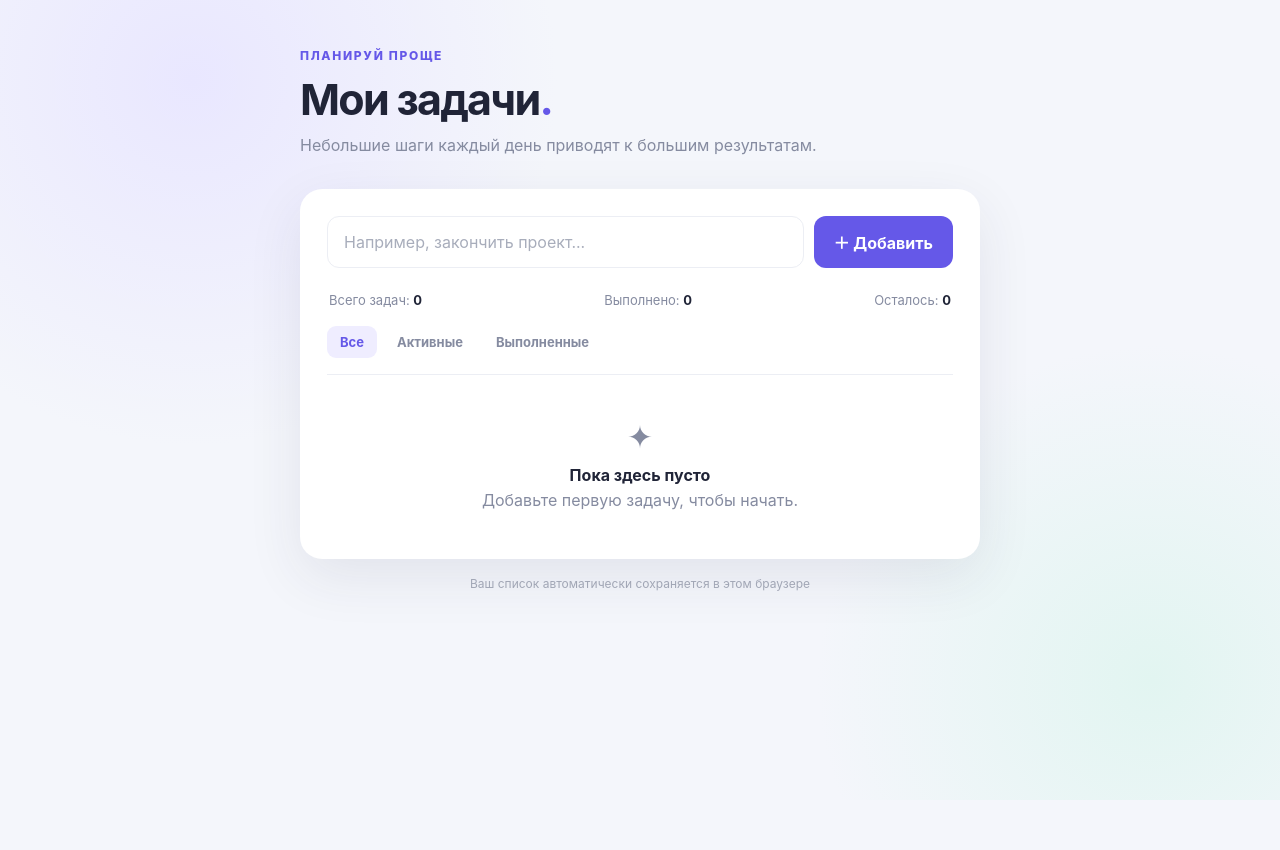
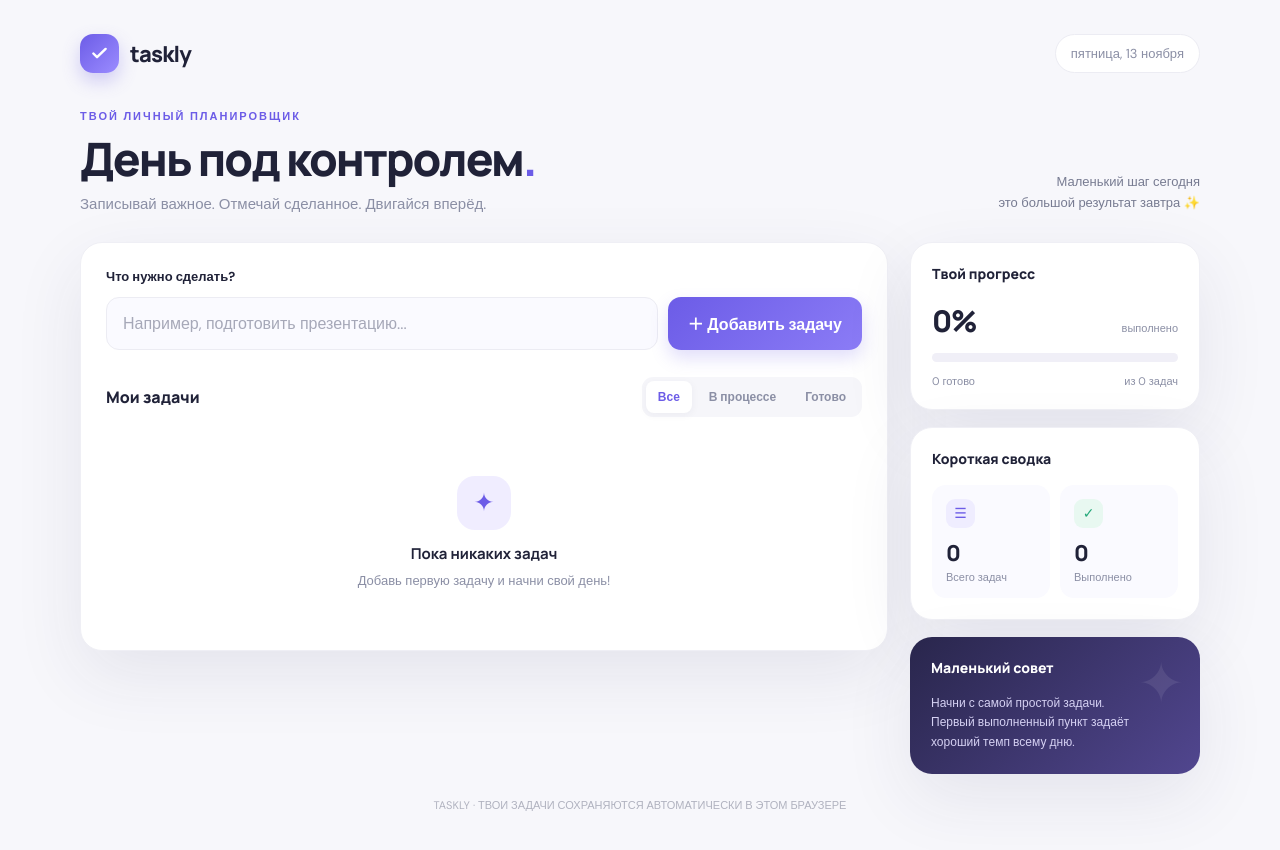
Before and after one commit to alexei258000-ui/-, a plain HTML site: page index.html in a window 1280 px wide. Before the commit the page ends 800 px from the top, so only its background shows below. Drawn offline with Linux system fonts and the light colour scheme.

Commit message:
index.html

```diff
--- a/index.html
+++ b/index.html
@@ -3,239 +3,150 @@
 <head>
 <meta charset="UTF-8">
 <meta name="viewport" content="width=device-width, initial-scale=1.0">
-  <title>Мои задачи — To-Do List</title>
+<meta name="theme-color" content="#f7f7fb">
+<title>Taskly — твой день под контролем</title>
 <style>
-    :root {
-      --bg: #f4f6fb;
-      --card: #ffffff;
-      --text: #202437;
-      --muted: #858ba0;
-      --accent: #6558e8;
-      --accent-light: #efedff;
-      --line: #eceef4;
-      --danger: #e45b6a;
-      --shadow: 0 18px 55px rgba(39, 43, 77, .09);
-    }
-    * { box-sizing: border-box; }
-    body {
-      margin: 0; min-height: 100vh; padding: 48px 18px;
-      background: radial-gradient(circle at 15% 10%, #e9e7ff 0, transparent 28%),
-                  radial-gradient(circle at 90% 85%, #e2f5f1 0, transparent 25%), var(--bg);
-      color: var(--text); font-family: Inter, -apple-system, BlinkMacSystemFont, "Segoe UI", sans-serif;
-    }
-    .app { width: min(100%, 680px); margin: 0 auto; }
-    .eyebrow { color: var(--accent); font-size: 12px; font-weight: 800; letter-spacing: .14em; text-transform: uppercase; }
-    h1 { margin: 10px 0 8px; font-size: clamp(32px, 6vw, 43px); letter-spacing: -.04em; }
-    .subtitle { margin: 0; color: var(--muted); line-height: 1.6; }
-    .panel {
-      margin-top: 30px; padding: 26px; background: var(--card); border: 1px solid rgba(255,255,255,.8);
-      border-radius: 22px; box-shadow: var(--shadow);
-    }
-    .input-row { display: flex; gap: 10px; }
-    input[type="text"] {
-      flex: 1; min-width: 0; padding: 15px 16px; border: 1px solid var(--line); border-radius: 12px;
-      outline: none; color: var(--text); font: inherit; transition: .2s;
-    }
-    input[type="text"]:focus { border-color: var(--accent); box-shadow: 0 0 0 3px rgba(101,88,232,.12); }
-    input::placeholder { color: #a8adbb; }
-    button { font: inherit; cursor: pointer; border: 0; }
-    .add-btn {
-      padding: 0 20px; border-radius: 12px; color: white; background: var(--accent);
-      font-weight: 700; transition: transform .15s, background .15s;
-    }
-    .add-btn:hover { background: #5548d5; transform: translateY(-1px); }
-    .stats { display: flex; justify-content: space-between; gap: 12px; margin: 24px 2px 18px; color: var(--muted); font-size: 13px; }
-    .stats strong { color: var(--text); }
-    .filters { display: flex; gap: 7px; padding-bottom: 16px; border-bottom: 1px solid var(--line); }
-    .filter {
-      padding: 8px 13px; border-radius: 9px; color: var(--muted); background: transparent;
-      font-size: 13px; font-weight: 650; transition: .15s;
-    }
-    .filter:hover { background: #f6f5ff; color: var(--accent); }
-    .filter.active { color: var(--accent); background: var(--accent-light); }
-    ul { list-style: none; margin: 8px 0 0; padding: 0; }
-    .task {
-      display: flex; align-items: center; gap: 13px; padding: 15px 5px;
-      border-bottom: 1px solid #f1f2f6; animation: appear .2s ease-out;
-    }
-    .task:last-child { border-bottom: 0; }
-    @keyframes appear { from { opacity: 0; transform: translateY(5px); } to { opacity: 1; transform: translateY(0); } }
-    .check {
-      width: 21px; height: 21px; flex: 0 0 21px; border: 1.7px solid #c9cddd; border-radius: 7px;
-      display: grid; place-items: center; background: white; color: white; transition: .15s;
-    }
-    .check:hover { border-color: var(--accent); }
-    .task.done .check { background: var(--accent); border-color: var(--accent); }
-    .check svg { width: 13px; height: 13px; }
-    .task-text { flex: 1; overflow-wrap: anywhere; line-height: 1.45; }
-    .task.done .task-text { color: #a3a8b6; text-decoration: line-through; }
-    .delete {
-      width: 34px; height: 34px; border-radius: 9px; color: #a8adbb; background: transparent;
-      font-size: 20px; opacity: .65; transition: .15s;
-    }
-    .delete:hover { color: var(--danger); background: #fff0f1; opacity: 1; }
-    .empty { padding: 35px 12px 22px; text-align: center; color: var(--muted); }
-    .empty-icon { font-size: 31px; margin-bottom: 10px; }
-    .empty strong { display: block; color: var(--text); margin-bottom: 5px; }
-    .footer { margin-top: 17px; text-align: center; color: #a1a6b5; font-size: 12px; }
-    @media (max-width: 480px) {
-      body { padding: 30px 14px; }
-      .panel { padding: 19px 16px; border-radius: 18px; }
-      .input-row { flex-direction: column; }
-      .add-btn { padding: 14px; }
-      .stats { font-size: 12px; }
-    }
+@import url('https://fonts.googleapis.com/css2?family=DM+Sans:wght@400;500;600;700;800&family=Manrope:wght@400;500;600;700;800&display=swap');
+:root{--ink:#202238;--muted:#8b8fa5;--line:#ececf3;--purple:#6c5ce7;--purple2:#8b7cf6;--lav:#f0edff;--bg:#f7f7fb;--white:#fff;--green:#24a879;--red:#e56b78;--shadow:0 24px 70px rgba(42,39,89,.09)}
+*{box-sizing:border-box}body{margin:0;background:var(--bg);color:var(--ink);font-family:'DM Sans',sans-serif;min-height:100vh}
+button,input{font:inherit}button{cursor:pointer}
+.shell{max-width:1180px;margin:auto;padding:34px 30px 50px}
+.topbar{display:flex;align-items:center;justify-content:space-between;margin-bottom:36px}
+.brand{display:flex;align-items:center;gap:11px;font:800 22px Manrope,sans-serif;letter-spacing:-.8px}
+.brand-mark{width:39px;height:39px;border-radius:13px;background:linear-gradient(135deg,var(--purple),#9b8cff);display:grid;place-items:center;color:#fff;box-shadow:0 8px 18px #7568e64d}
+.brand-mark svg{width:21px}
+.date-pill{padding:10px 15px;background:#fff;border:1px solid var(--line);border-radius:30px;color:var(--muted);font-size:13px}
+.hero{display:flex;justify-content:space-between;align-items:flex-end;gap:24px;margin-bottom:28px}
+.kicker{font-size:11px;font-weight:800;letter-spacing:2px;text-transform:uppercase;color:var(--purple);margin-bottom:10px}
+h1{font:800 clamp(32px,5vw,46px)/1.12 Manrope,sans-serif;letter-spacing:-2px;margin:0 0 9px}
+.sub{color:var(--muted);font-size:15px;margin:0}
+.hero-note{color:#777b91;font-size:13px;text-align:right;line-height:1.6}
+.layout{display:grid;grid-template-columns: minmax(0,1fr) 290px;gap:22px;align-items:start}
+.main-card,.side-card{background:var(--white);border:1px solid #efeff5;border-radius:22px;box-shadow:var(--shadow)}
+.main-card{padding:25px}
+.add-label{font-size:13px;font-weight:700;margin:0 0 12px}
+.add-row{display:flex;gap:10px}
+.task-input{flex:1;min-width:0;border:1px solid var(--line);background:#fafaff;border-radius:13px;padding:15px 16px;outline:none;color:var(--ink);transition:.2s}
+.task-input:focus{border-color:#a69cf5;box-shadow:0 0 0 4px #6c5ce714;background:#fff}
+.task-input::placeholder{color:#a6a8b8}
+.add-btn{border:0;border-radius:13px;padding:0 20px;color:#fff;font-weight:700;background:linear-gradient(135deg,var(--purple),var(--purple2));box-shadow:0 8px 17px #7669e638;transition:.2s}
+.add-btn:hover{transform:translateY(-2px);box-shadow:0 11px 22px #7669e64a}
+.toolbar{display:flex;justify-content:space-between;align-items:center;gap:12px;margin:27px 0 14px}
+.section-title{font:800 16px Manrope,sans-serif}
+.filters{display:flex;gap:5px;background:#f6f6fa;padding:4px;border-radius:11px}
+.filter{border:0;background:transparent;color:var(--muted);padding:8px 12px;border-radius:8px;font-size:12px;font-weight:700}
+.filter.active{background:#fff;color:var(--purple);box-shadow:0 2px 8px #25234b0d}
+.task-list{list-style:none;padding:0;margin:0}
+.task{display:flex;align-items:center;gap:13px;padding:15px 5px;border-top:1px solid #f1f1f6;animation:rise .2s ease}
+@keyframes rise{from{opacity:0;transform:translateY(5px)}to{opacity:1;transform:none}}
+.check{width:22px;height:22px;flex:0 0 22px;border:1.7px solid #d4d5e1;border-radius:7px;background:#fff;display:grid;place-items:center;color:#fff;transition:.18s}
+.check:hover{border-color:var(--purple)}
+.task.done .check{background:var(--green);border-color:var(--green)}
+.check svg{width:14px;height:14px}
+.task-copy{flex:1;min-width:0}
+.task-name{font-size:14px;line-height:1.45;overflow-wrap:anywhere}
+.task.done .task-name{color:#a5a7b5;text-decoration:line-through}
+.task-meta{font-size:11px;color:#a4a6b5;margin-top:4px}
+.delete{border:0;background:transparent;color:#b5b7c4;width:34px;height:34px;border-radius:9px;font-size:20px;opacity:.7}
+.delete:hover{background:#fff0f1;color:var(--red);opacity:1}
+.empty{text-align:center;padding:45px 12px 35px;color:var(--muted)}
+.empty-emoji{width:54px;height:54px;border-radius:18px;background:var(--lav);color:var(--purple);display:grid;place-items:center;font-size:25px;margin:0 auto 13px}
+.empty strong{display:block;color:var(--ink);font:700 15px Manrope;margin-bottom:5px}
+.empty span{font-size:13px}
+.side{display:grid;gap:17px}
+.side-card{padding:21px}
+.side-heading{font:800 14px Manrope;margin:0 0 17px}
+.progress-top{display:flex;align-items:baseline;justify-content:space-between;margin-bottom:12px}
+.progress-number{font:800 30px Manrope;letter-spacing:-1.5px}
+.progress-caption{font-size:11px;color:var(--muted)}
+.progress-track{height:9px;background:#f0eff7;border-radius:20px;overflow:hidden}
+.progress-fill{height:100%;width:0;background:linear-gradient(90deg,var(--purple),#a394ff);border-radius:20px;transition:width .3s}
+.progress-foot{display:flex;justify-content:space-between;margin-top:12px;font-size:11px;color:var(--muted)}
+.stat-grid{display:grid;grid-template-columns:1fr 1fr;gap:10px}
+.stat{padding:14px;border-radius:14px;background:#fafaff}
+.stat-icon{width:29px;height:29px;border-radius:9px;display:grid;place-items:center;margin-bottom:10px;font-size:14px}
+.stat:nth-child(1) .stat-icon{background:#efedff;color:var(--purple)}.stat:nth-child(2) .stat-icon{background:#e8f8f1;color:var(--green)}
+.stat-num{font:800 22px Manrope}.stat-label{font-size:11px;color:var(--muted);margin-top:2px}
+.tip{background:linear-gradient(135deg,#29264c,#51468f);color:#fff;border:0;overflow:hidden;position:relative}
+.tip:after{content:"✦";position:absolute;right:15px;top:9px;font-size:57px;color:#ffffff16}
+.tip .side-heading{color:#fff}.tip p{font-size:12px;line-height:1.65;color:#d5d1f3;margin:0;max-width:210px}
+.footer{text-align:center;color:#b0b2bf;font-size:11px;margin-top:24px}
+@media(max-width:820px){.layout{grid-template-columns:1fr}.side{grid-template-columns:1fr 1fr}.tip{grid-column:1/-1}}
+@media(max-width:560px){.shell{padding:22px 14px 35px}.topbar{margin-bottom:27px}.hero{display:block}.hero-note{display:none}.main-card{padding:18px 15px}.add-row{flex-direction:column}.add-btn{padding:14px}.toolbar{align-items:flex-start;flex-direction:column}.filters{width:100%}.filter{flex:1}.side{grid-template-columns:1fr 1fr}.side-card{padding:17px}.tip{grid-column:1/-1}.date-pill{font-size:11px;padding:8px 11px}}
 </style>
 </head>
 <body>
-  <main class="app">
-    <div class="eyebrow">Планируй проще</div>
-    <h1>Мои задачи<span style="color:var(--accent)">.</span></h1>
-    <p class="subtitle">Небольшие шаги каждый день приводят к большим результатам.</p>
-
-    <section class="panel" aria-label="Список задач">
-      <form class="input-row" id="task-form">
-        <input id="task-input" type="text" placeholder="Например, закончить проект..." maxlength="180" autocomplete="off" aria-label="Новая задача">
-        <button class="add-btn" type="submit">＋ Добавить</button>
+<div class="shell">
+  <header class="topbar">
+    <div class="brand"><div class="brand-mark"><svg viewBox="0 0 24 24" fill="none"><path d="m5 12 4.2 4.2L19 6.8" stroke="currentColor" stroke-width="2.8" stroke-linecap="round" stroke-linejoin="round"/></svg></div>taskly</div>
+    <div class="date-pill" id="today">Твой план на сегодня</div>
+  </header>
+  <section class="hero">
+    <div><div class="kicker">Твой личный планировщик</div><h1>День под контролем<span style="color:var(--purple)">.</span></h1><p class="sub">Записывай важное. Отмечай сделанное. Двигайся вперёд.</p></div>
+    <div class="hero-note">Маленький шаг сегодня<br>это большой результат завтра ✨</div>
+  </section>
+  <div class="layout">
+    <main class="main-card">
+      <form id="task-form">
+        <p class="add-label">Что нужно сделать?</p>
+        <div class="add-row"><input class="task-input" id="task-input" type="text" maxlength="180" placeholder="Например, подготовить презентацию..." autocomplete="off" aria-label="Новая задача"><button class="add-btn" type="submit">＋ Добавить задачу</button></div>
       </form>
-
-      <div class="stats">
-        <span>Всего задач: <strong id="total">0</strong></span>
-        <span>Выполнено: <strong id="completed">0</strong></span>
-        <span>Осталось: <strong id="remaining">0</strong></span>
-      </div>
-
-      <nav class="filters" aria-label="Фильтр задач">
-        <button class="filter active" data-filter="all" type="button">Все</button>
-        <button class="filter" data-filter="active" type="button">Активные</button>
-        <button class="filter" data-filter="done" type="button">Выполненные</button>
-      </nav>
-
-      <ul id="task-list"></ul>
-      <div class="empty" id="empty-state">
-        <div class="empty-icon">✦</div>
-        <strong>Пока здесь пусто</strong>
-        Добавьте первую задачу, чтобы начать.
+      <div class="toolbar"><div class="section-title">Мои задачи</div><nav class="filters" aria-label="Фильтры"><button class="filter active" data-filter="all" type="button">Все</button><button class="filter" data-filter="active" type="button">В процессе</button><button class="filter" data-filter="done" type="button">Готово</button></nav></div>
+      <ul class="task-list" id="task-list"></ul>
+      <div class="empty" id="empty"><div class="empty-emoji">✦</div><strong>Пока никаких задач</strong><span>Добавь первую задачу и начни свой день!</span></div>
+    </main>
+    <aside class="side">
+      <section class="side-card">
+        <h2 class="side-heading">Твой прогресс</h2>
+        <div class="progress-top"><div class="progress-number" id="percent">0%</div><div class="progress-caption">выполнено</div></div>
+        <div class="progress-track"><div class="progress-fill" id="progress-fill"></div></div>
+        <div class="progress-foot"><span id="progress-done">0 готово</span><span id="progress-total">из 0 задач</span></div>
+      </section>
+      <section class="side-card">
+        <h2 class="side-heading">Короткая сводка</h2>
+        <div class="stat-grid">
+          <div class="stat"><div class="stat-icon">☰</div><div class="stat-num" id="total">0</div><div class="stat-label">Всего задач</div></div>
+          <div class="stat"><div class="stat-icon">✓</div><div class="stat-num" id="completed">0</div><div class="stat-label">Выполнено</div></div>
         </div>
       </section>
-    <div class="footer">Ваш список автоматически сохраняется в этом браузере</div>
-  </main>
-
+      <section class="side-card tip"><h2 class="side-heading">Маленький совет</h2><p>Начни с самой простой задачи. Первый выполненный пункт задаёт хороший темп всему дню.</p></section>
+    </aside>
+  </div>
+  <div class="footer">TASKLY · ТВОИ ЗАДАЧИ СОХРАНЯЮТСЯ АВТОМАТИЧЕСКИ В ЭТОМ БРАУЗЕРЕ</div>
+</div>
 <script>
-    const STORAGE_KEY = 'my-todo-list-v1';
-    const form = document.getElementById('task-form');
-    const input = document.getElementById('task-input');
-    const list = document.getElementById('task-list');
-    const emptyState = document.getElementById('empty-state');
-    const filterButtons = document.querySelectorAll('.filter');
-
-    let tasks = loadTasks();
-    let currentFilter = 'all';
-
-    function loadTasks() {
-      try {
-        const saved = JSON.parse(localStorage.getItem(STORAGE_KEY) || '[]');
-        return Array.isArray(saved) ? saved.filter(task =>
-          task && typeof task.id === 'string' && typeof task.text === 'string' &&
-          typeof task.done === 'boolean'
-        ) : [];
-      } catch {
-        return [];
+const KEY='taskly-tasks-v2';
+const form=document.getElementById('task-form'),input=document.getElementById('task-input'),list=document.getElementById('task-list'),empty=document.getElementById('empty');
+let tasks=readTasks(),filter='all';
+function readTasks(){try{const x=JSON.parse(localStorage.getItem(KEY)||'[]');return Array.isArray(x)?x.filter(t=>t&&typeof t.id==='string'&&typeof t.text==='string'&&typeof t.done==='boolean'):[]}catch{return[]}}
+function save(){localStorage.setItem(KEY,JSON.stringify(tasks))}
+function render(){
+ list.replaceChildren();
+ const shown=tasks.filter(t=>filter==='all'||(filter==='active'&&!t.done)||(filter==='done'&&t.done));
+ empty.hidden=shown.length>0;
+ empty.querySelector('strong').textContent=tasks.length===0?'Пока никаких задач':'Здесь пока пусто';
+ empty.querySelector('span').textContent=tasks.length===0?'Добавь первую задачу и начни свой день!':'Попробуй выбрать другой фильтр.';
+ shown.forEach(t=>{
+  const li=document.createElement('li');li.className='task'+(t.done?' done':'');
+  const check=document.createElement('button');check.className='check';check.type='button';check.setAttribute('aria-label',t.done?'Отметить как активную':'Отметить как выполненную');
+  if(t.done)check.innerHTML='<svg viewBox="0 0 20 20" fill="none"><path d="m4 10 4 4 8-8" stroke="currentColor" stroke-width="2.2" stroke-linecap="round" stroke-linejoin="round"/></svg>';
+  check.onclick=()=>{t.done=!t.done;save();render()};
+  const copy=document.createElement('div');copy.className='task-copy';
+  const name=document.createElement('div');name.className='task-name';name.textContent=t.text;
+  const meta=document.createElement('div');meta.className='task-meta';meta.textContent=t.done?'Выполнено':'В списке задач';
+  copy.append(name,meta);
+  const del=document.createElement('button');del.className='delete';del.type='button';del.textContent='×';del.setAttribute('aria-label','Удалить задачу');del.onclick=()=>{tasks=tasks.filter(x=>x.id!==t.id);save();render()};
+  li.append(check,copy,del);list.append(li);
+ });
+ const done=tasks.filter(t=>t.done).length,total=tasks.length,pct=total?Math.round(done/total*100):0;
+ document.getElementById('total').textContent=total;document.getElementById('completed').textContent=done;
+ document.getElementById('percent').textContent=pct+'%';document.getElementById('progress-fill').style.width=pct+'%';
+ document.getElementById('progress-done').textContent=done+' готово';document.getElementById('progress-total').textContent='из '+total+' задач';
+ document.querySelectorAll('.filter').forEach(b=>{const on=b.dataset.filter===filter;b.classList.toggle('active',on);b.setAttribute('aria-pressed',String(on))});
 }
-    }
-
-    function saveTasks() {
-      localStorage.setItem(STORAGE_KEY, JSON.stringify(tasks));
-    }
-
-    function render() {
-      list.replaceChildren();
-      const visibleTasks = tasks.filter(task =>
-        currentFilter === 'all' ||
-        (currentFilter === 'active' && !task.done) ||
-        (currentFilter === 'done' && task.done)
-      );
-
-      document.getElementById('total').textContent = tasks.length;
-      document.getElementById('completed').textContent = tasks.filter(t => t.done).length;
-      document.getElementById('remaining').textContent = tasks.filter(t => !t.done).length;
-      emptyState.hidden = visibleTasks.length > 0;
-
-      if (visibleTasks.length === 0) {
-        const isFiltered = tasks.length > 0;
-        emptyState.querySelector('strong').textContent = isFiltered ? 'Ничего не найдено' : 'Пока здесь пусто';
-        emptyState.lastChild.textContent = isFiltered ? 'Попробуйте выбрать другой фильтр.' : 'Добавьте первую задачу, чтобы начать.';
-      }
-
-      visibleTasks.forEach(task => {
-        const li = document.createElement('li');
-        li.className = `task${task.done ? ' done' : ''}`;
-
-        const check = document.createElement('button');
-        check.className = 'check';
-        check.type = 'button';
-        check.setAttribute('aria-label', task.done ? 'Отметить как невыполненную' : 'Отметить как выполненную');
-        if (task.done) {
-          check.innerHTML = '<svg viewBox="0 0 20 20" fill="none" aria-hidden="true"><path d="m4 10 4 4 8-8" stroke="currentColor" stroke-width="2.2" stroke-linecap="round" stroke-linejoin="round"/></svg>';
-        }
-        check.addEventListener('click', () => {
-          task.done = !task.done;
-          saveTasks();
-          render();
-        });
-
-        const text = document.createElement('span');
-        text.className = 'task-text';
-        text.textContent = task.text;
-
-        const remove = document.createElement('button');
-        remove.className = 'delete';
-        remove.type = 'button';
-        remove.textContent = '×';
-        remove.setAttribute('aria-label', 'Удалить задачу');
-        remove.addEventListener('click', () => {
-          tasks = tasks.filter(item => item.id !== task.id);
-          saveTasks();
-          render();
-        });
-
-        li.append(check, text, remove);
-        list.append(li);
-      });
-    }
-
-    form.addEventListener('submit', event => {
-      event.preventDefault();
-      const text = input.value.trim();
-      if (!text) {
-        input.focus();
-        return;
-      }
-      tasks.unshift({ id: crypto.randomUUID ? crypto.randomUUID() : String(Date.now()) + Math.random(), text, done: false });
-      saveTasks();
-      input.value = '';
-      currentFilter = 'all';
-      updateFilters();
-      render();
-      input.focus();
-    });
-
-    function updateFilters() {
-      filterButtons.forEach(button => {
-        const active = button.dataset.filter === currentFilter;
-        button.classList.toggle('active', active);
-        button.setAttribute('aria-pressed', String(active));
-      });
-    }
-
-    filterButtons.forEach(button => {
-      button.addEventListener('click', () => {
-        currentFilter = button.dataset.filter;
-        updateFilters();
-        render();
-      });
-    });
-
+form.addEventListener('submit',e=>{e.preventDefault();const text=input.value.trim();if(!text){input.focus();return}tasks.unshift({id:Date.now().toString(36)+Math.random().toString(36).slice(2),text,done:false});save();input.value='';filter='all';render();input.focus()});
+document.querySelectorAll('.filter').forEach(b=>b.addEventListener('click',()=>{filter=b.dataset.filter;render()}));
+const now=new Date();document.getElementById('today').textContent=new Intl.DateTimeFormat('ru-RU',{weekday:'long',day:'numeric',month:'long'}).format(now);
 render();
 </script>
 </body>
```
Lines whose indentation alone changed are shown as unchanged.
